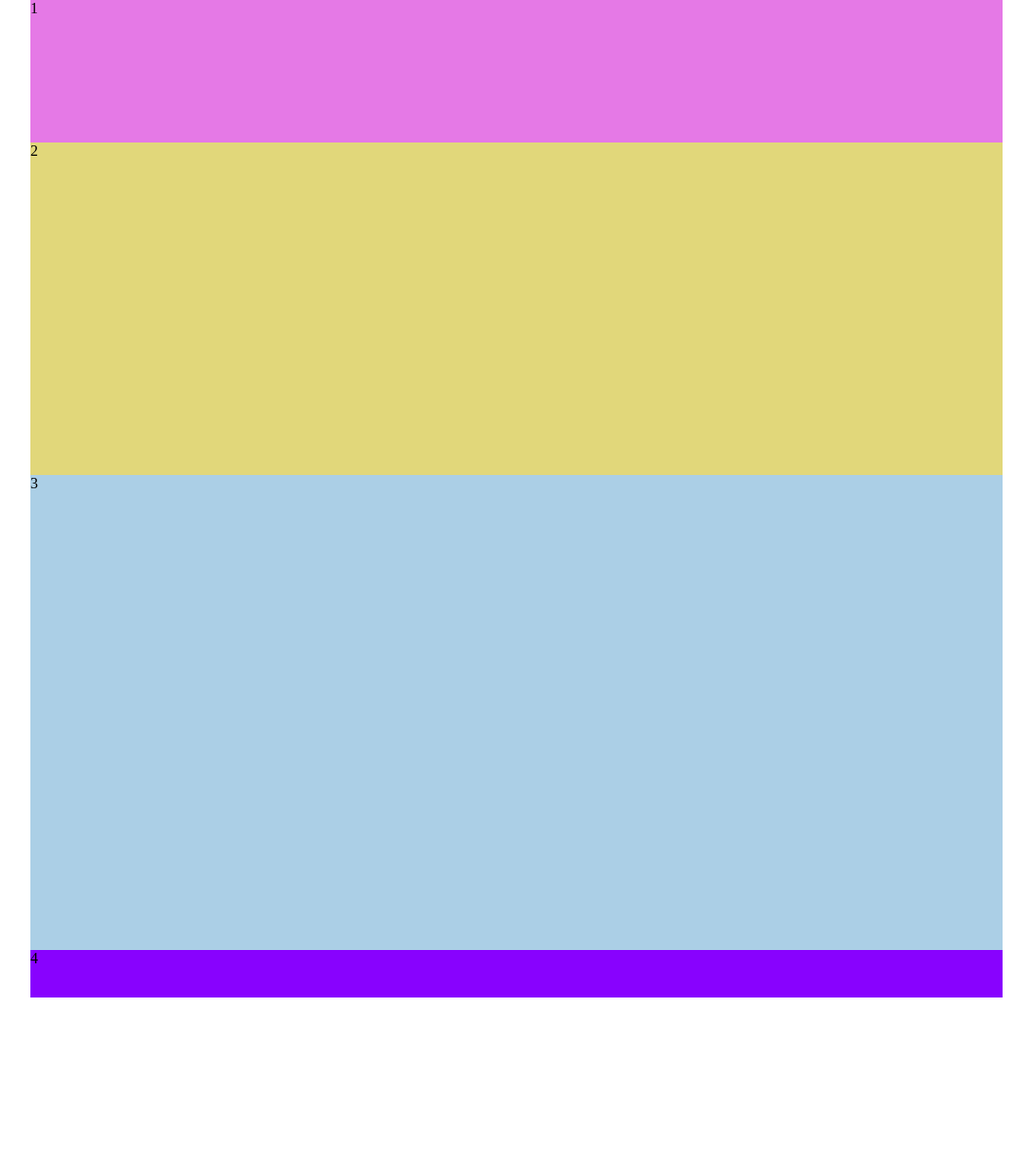
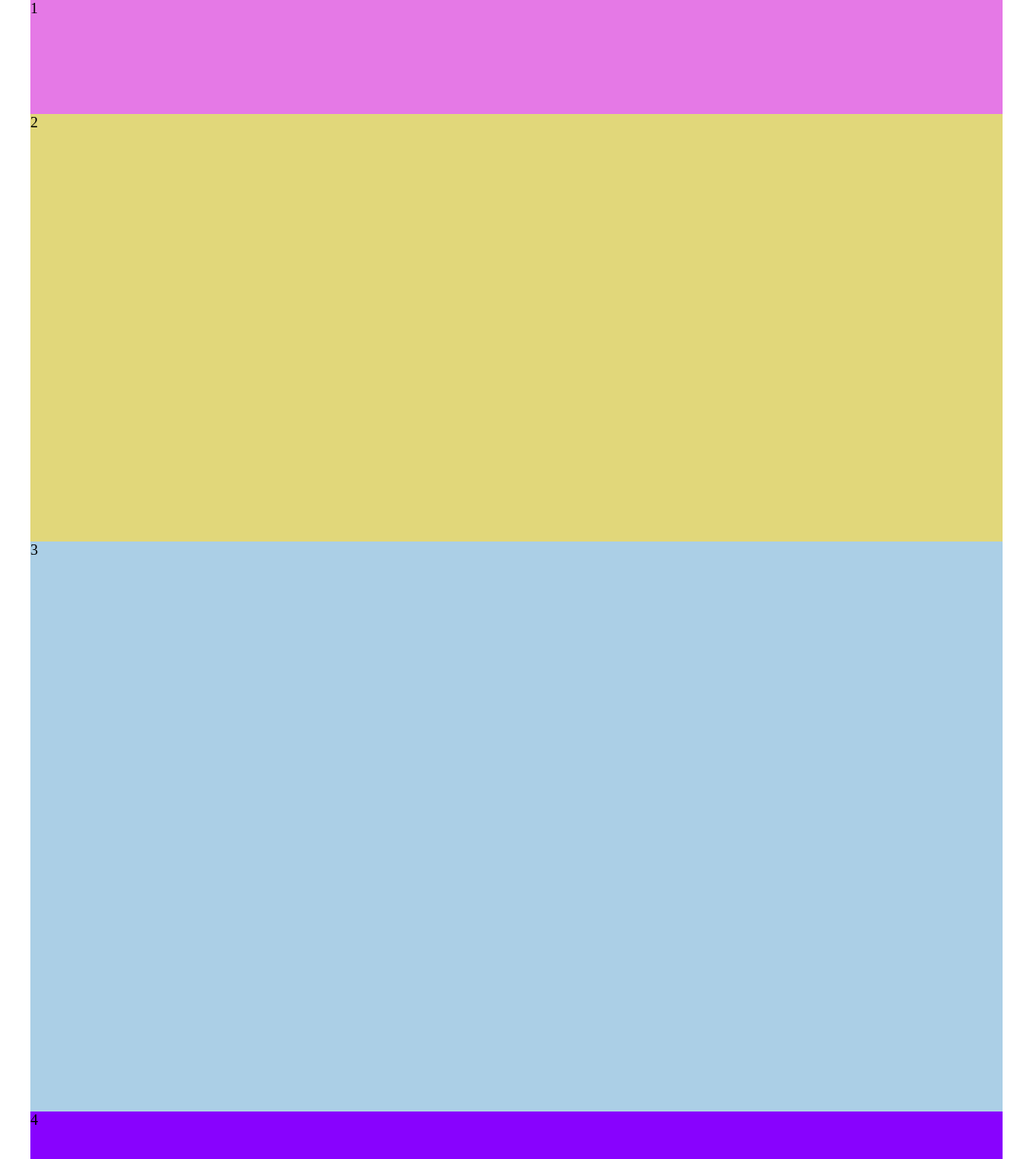
Before and after one commit to lucagaddini/htmlcss-struttura-wp, a plain HTML site: page img/index.html in a window 1280 px wide. Shown: the whole page at 95% size, without its empty margins (96-1183 px from the left). Before the commit the page ends 1050 px from the top, so only its background shows below. Drawn offline with Linux system fonts and the light colour scheme.

Commit message:
{CSS} Resize all block

```diff
--- a/css/style.css
+++ b/css/style.css
@@ -18,7 +18,7 @@
 
 
 header{
-  height: 150px;
+  height: 120px;
   background-color: #e579e6;
 }
 
@@ -28,11 +28,11 @@ footer{
 }
 
 main{
-  height: 500px;
+  height: 600px;
   background-color: #abcfe6;
 }
 
 .banner{
-  height: 350px;
+  height: 450px;
   background-color: #e1d77a;
 }
```
